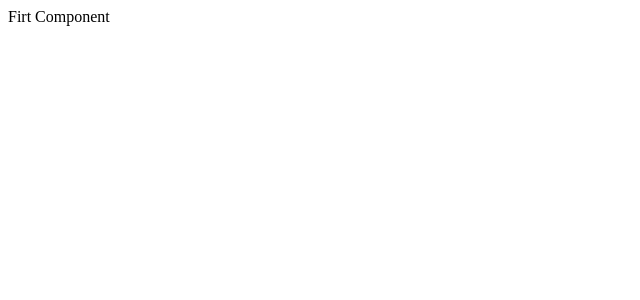
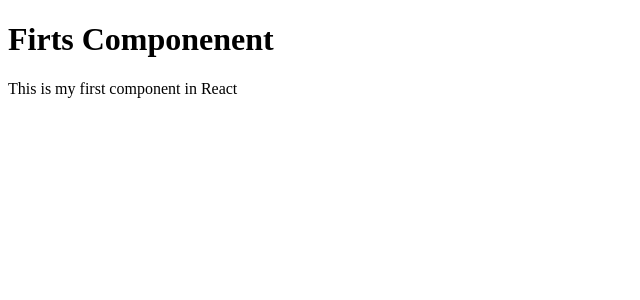
Before and after one commit to bogdandin/react-turoial-romana, a React (Create React App) app: page / in a window 1280 px wide. Shown: the top 300 px of the page, without its empty margins (0-640 px from the left). Built offline with nearby package versions, Linux system fonts and the light colour scheme.

Commit message:
Firt Component 1 Done https://www.youtube.com/watch?v=uf524ffDHM8

```diff
--- /dev/null
+++ b/src/App.jsx
@@ -0,0 +1,17 @@
+import React, { Component } from 'react'
+
+class App extends Component {
+    render () {
+        return (
+            <div>
+                <h1>Firts Componenent</h1>
+                <p> This is my first component in React</p>
+
+            </div>
+        )
+
+    }
+
+}
+
+export default App
--- a/src/index.js
+++ b/src/index.js
@@ -1,8 +1,8 @@
 import  React from 'react'
 import  ReactDOM from 'react-dom'
-
+import App from './App'
 ReactDOM.render(
-    <div>Firt Component</div>,
+    <App />,
     document.getElementById('root')
 
 )
```
